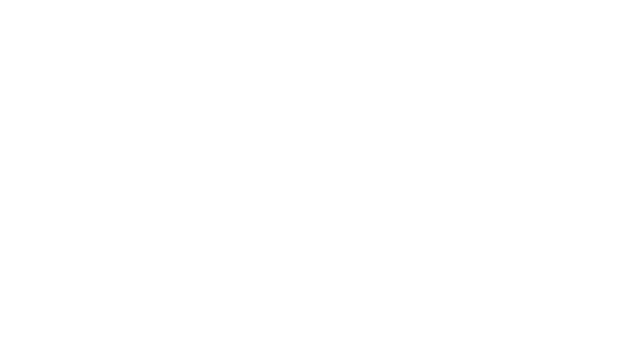
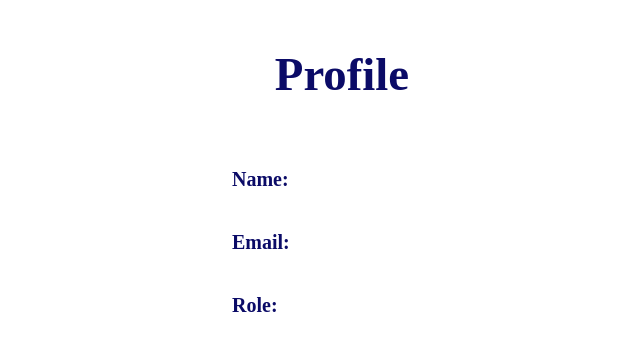
Before and after one commit to bachokhachvani/desk-app.vuejs, a Nuxt app: page /profile in a window 1280 px wide. Before the commit this address had no page. Shown: the top 350 px of the page, without its empty margins (298-938 px from the left). Built offline with nearby package versions, Linux system fonts and the light colour scheme.

Commit message:
added usersPage, profilePage

```diff
--- /dev/null
+++ b/components/DesksComp.vue
@@ -0,0 +1,24 @@
+<template>
+  <div class="main">
+    <div>
+      <h3>Desks</h3>
+    </div>
+  </div>
+</template>
+
+<script>
+export default {
+  name: "Desk",
+  data() {
+    return {};
+  },
+  computed: {},
+  methods: {},
+};
+</script>
+
+<style scoped lang="scss">
+div {
+  text-align: center;
+}
+</style>
--- a/components/Login.vue
+++ b/components/Login.vue
@@ -29,6 +29,11 @@
 <script>
 import { userData } from "./data/users";
 import User from "./models/user";
+import { roomData } from "./data/rooms";
+import { deskData } from "./data/desks";
+
+console.log(roomData);
+console.log(deskData);
 export default {
   name: "Login",
   data() {
--- /dev/null
+++ b/components/ProfileComp.vue
@@ -0,0 +1,55 @@
+<template>
+  <div class="main">
+    <div>
+      <div class="header">
+        <h3>Profile</h3>
+      </div>
+      <div class="content">
+        <p>Name:</p>
+        <p>{{ userInfo.user.name }}</p>
+      </div>
+      <div class="content">
+        <p>Email:</p>
+        <p>{{ userInfo.user.email }}</p>
+      </div>
+      <div class="content">
+        <p>Role:</p>
+        <p>{{ userInfo.user.role }}</p>
+      </div>
+    </div>
+  </div>
+</template>
+
+<script>
+export default {
+  name: "Profile",
+  data() {
+    return {};
+  },
+  computed: {
+    userInfo() {
+      return this.$store.getters.user;
+    },
+  },
+  methods: {},
+};
+</script>
+
+<style scoped lang="scss">
+.header {
+  text-align: center;
+  font-size: 40px;
+  color: rgb(11, 11, 103);
+}
+.content {
+  display: flex;
+  gap: 20px;
+  font-size: 20px;
+  font-weight: 700;
+  justify-content: center;
+  p {
+    width: 100px;
+    color: rgb(11, 11, 103);
+  }
+}
+</style>
--- /dev/null
+++ b/components/RoomsComp.vue
@@ -0,0 +1,24 @@
+<template>
+  <div class="main">
+    <div>
+      <h3>Rooms</h3>
+    </div>
+  </div>
+</template>
+
+<script>
+export default {
+  name: "Room",
+  data() {
+    return {};
+  },
+  computed: {},
+  methods: {},
+};
+</script>
+
+<style scoped lang="scss">
+div {
+  text-align: center;
+}
+</style>
--- /dev/null
+++ b/components/UsersComp.vue
@@ -0,0 +1,59 @@
+<template>
+  <div class="main">
+    <div class="header">
+      <h3>Users</h3>
+    </div>
+    <div v-for="user in usersData" key="user.email">
+      <div class="userContainer">
+        <div class="contentWrapper">
+          <p>Name:</p>
+          <p>{{ user.name }}</p>
+        </div>
+        <div class="contentWrapper">
+          <p>Email:</p>
+          <p>{{ user.email }}</p>
+        </div>
+        <div class="contentWrapper">
+          <p>Role:</p>
+          <p>{{ user.role }}</p>
+        </div>
+      </div>
+    </div>
+  </div>
+</template>
+
+<script>
+export default {
+  name: "User",
+  data() {
+    return {};
+  },
+  computed: {
+    usersData() {
+      return this.$store.getters.users;
+    },
+  },
+  methods: {},
+};
+</script>
+
+<style scoped lang="scss">
+.main {
+  display: flex;
+  flex-direction: column;
+  gap: 20px;
+}
+.header {
+  text-align: center;
+  font-size: 25px;
+}
+.userContainer {
+  display: flex;
+  justify-content: flex-start;
+  gap: 20px;
+}
+.contentWrapper {
+  display: flex;
+  gap: 10px;
+}
+</style>
--- a/components/data/desks.js
+++ b/components/data/desks.js
@@ -1 +1,14 @@
 import Desk from "../models/desk";
+
+export const deskData = [
+  new Desk(1, "big", 10, "center", 1),
+  new Desk(1, "small", 10, "next to window", 2),
+  new Desk(1, "small", 10, "next to door", 3),
+  new Desk(1, "big", 10, "center", 4),
+  new Desk(1, "big", 10, "next to window", 5),
+  new Desk(1, "big", 10, "next to door", 6),
+  new Desk(2, "small", 10, "center", 7),
+  new Desk(2, "small", 10, "center", 8),
+  new Desk(2, "big", 10, "next to door", 9),
+  new Desk(2, "big", 10, "next to window", 10),
+];
--- a/components/models/desk.js
+++ b/components/models/desk.js
@@ -1,9 +1,10 @@
 export default class Desk {
-  constructor(roomNumber, size, manager, prize, position, id) {
+  constructor(roomNumber, size, prize, position, id, isTaken) {
     this.id = id;
     this.roomNumber = roomNumber;
     this.prize = prize;
     this.size = size;
     this.position = position;
+    this.isTaken = isTaken || false;
   }
 }
--- /dev/null
+++ b/pages/desks.vue
@@ -0,0 +1,9 @@
+<template>
+  <div><DesksComp /></div>
+</template>
+
+<script>
+export default {
+  name: "DesksPage",
+};
+</script>
--- /dev/null
+++ b/pages/profile.vue
@@ -0,0 +1,11 @@
+<template>
+  <div>
+    <ProfileComp />
+  </div>
+</template>
+
+<script>
+export default {
+  name: "ProfilePage",
+};
+</script>
--- /dev/null
+++ b/pages/rooms.vue
@@ -0,0 +1,11 @@
+<template>
+  <div>
+    <RoomsComp />
+  </div>
+</template>
+
+<script>
+export default {
+  name: "RoomsPage",
+};
+</script>
--- /dev/null
+++ b/pages/users.vue
@@ -0,0 +1,11 @@
+<template>
+  <div>
+    <UsersComp />
+  </div>
+</template>
+
+<script>
+export default {
+  name: "UsersPage",
+};
+</script>
--- a/store/index.js
+++ b/store/index.js
@@ -10,11 +10,15 @@ export default () =>
       return {
         isLogged: false,
         user: {},
+        users: [],
       };
     },
     getters: {
       user(state) {
         return { user: state.user, isLogged: state.isLogged };
+      },
+      users(state) {
+        return state.users;
       },
     },
     mutations: {
@@ -32,6 +36,13 @@ export default () =>
           ).isLogged;
         }
       },
+      initialiseStoreWithUsers(state, payload) {
+        if (localStorage.getItem("users")) {
+          state.users = JSON.parse(localStorage.getItem("users"));
+        } else {
+          state.users = [];
+        }
+      },
     },
     actions: {
       getUser(context, payload) {
@@ -47,6 +58,7 @@ export default () =>
       },
       initialiseStoreWithUserAction(context, payload) {
         context.commit("initialiseStoreWithUser");
+        context.commit("initialiseStoreWithUsers");
       },
     },
   });
```
